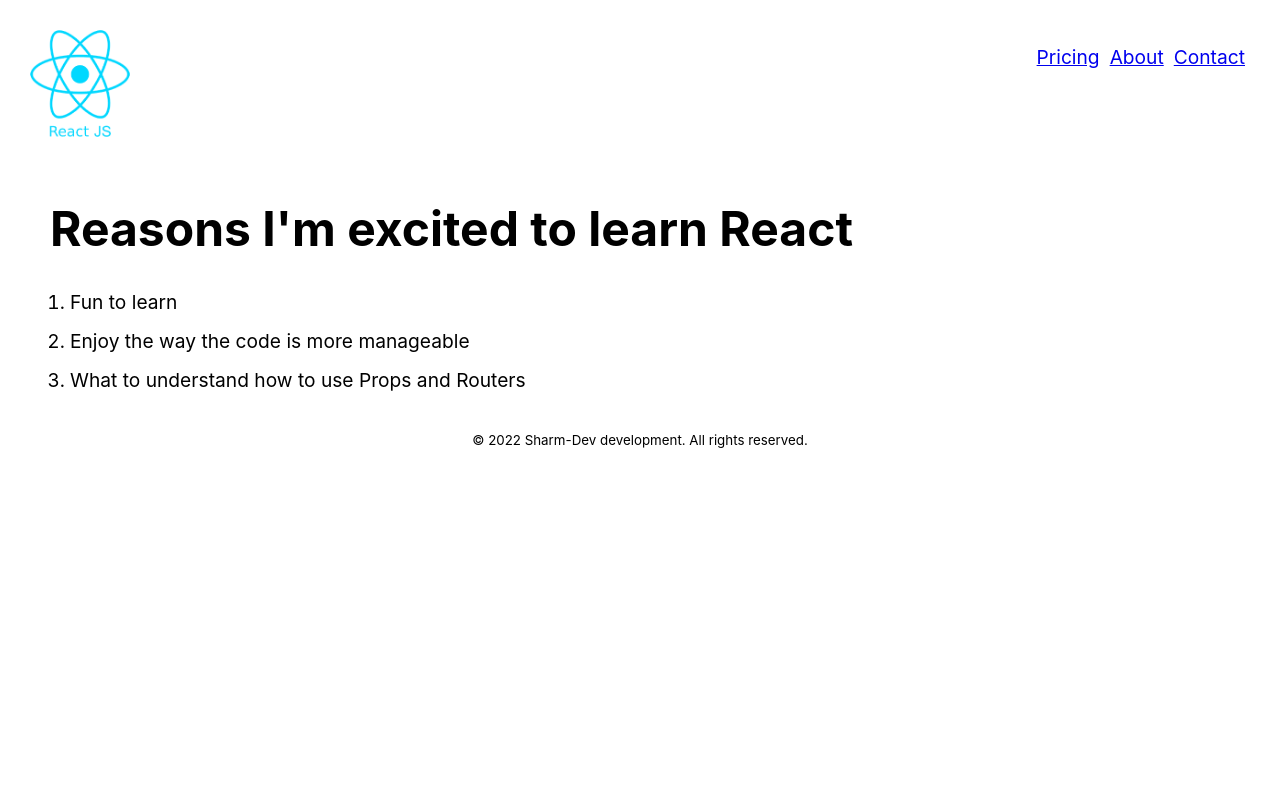
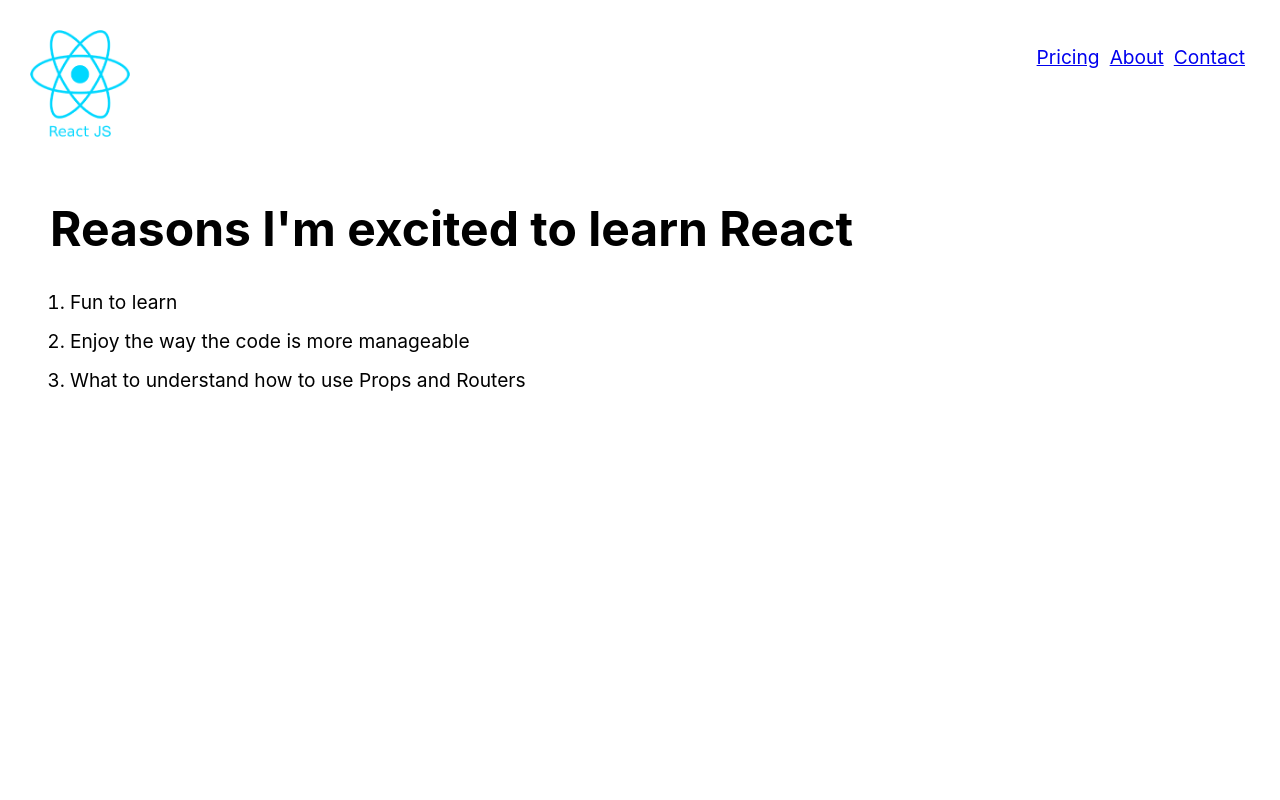
Before and after one commit to Sharm-Dev/Learn-React, a React (Create React App) app in the folder my-app/: page / in a window 1280 px wide. Shown: the top 800 px of the page. Built offline with nearby package versions, Linux system fonts and the light colour scheme.

Commit message:
updated css

```diff
--- a/my-app/src/App.css
+++ b/my-app/src/App.css
@@ -43,7 +43,16 @@ li{
 }
 
 footer{
-  margin-top: 40px;
+  margin-top: 100vh;
   display: flex;
   justify-content: center;
+  background-color: grey;
+  height: 10vh;
+  display: flex;
+  align-items: center;
 }
+
+.footer-copyright{
+  color: #fff;
+  font-size: 1rem;
+}
```
